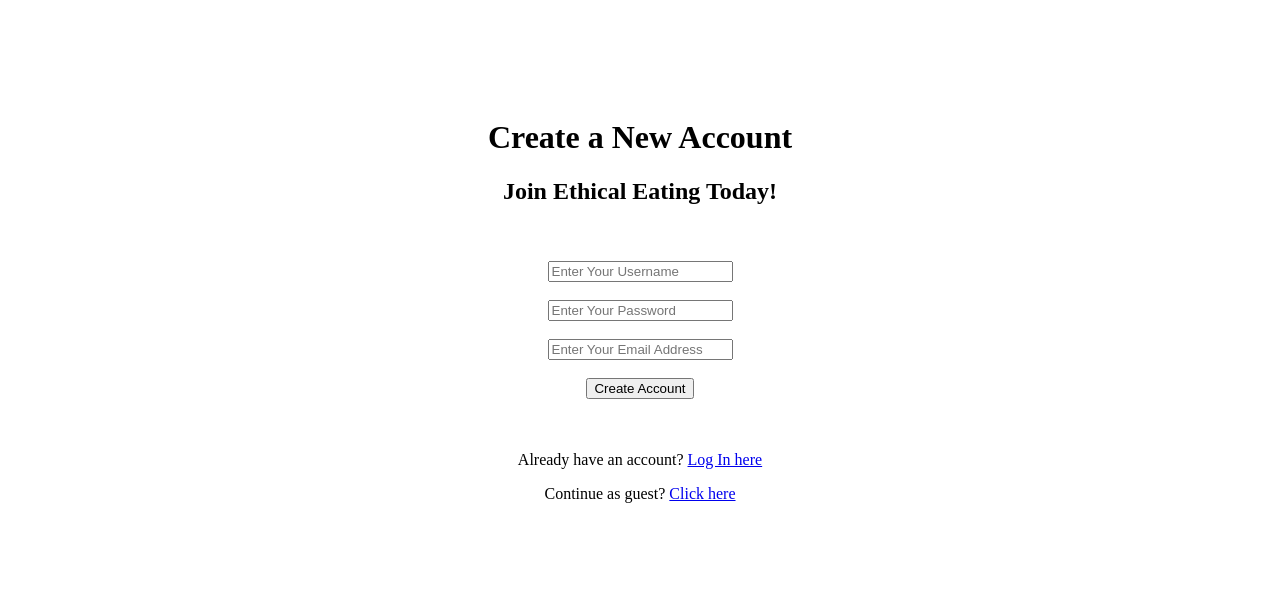
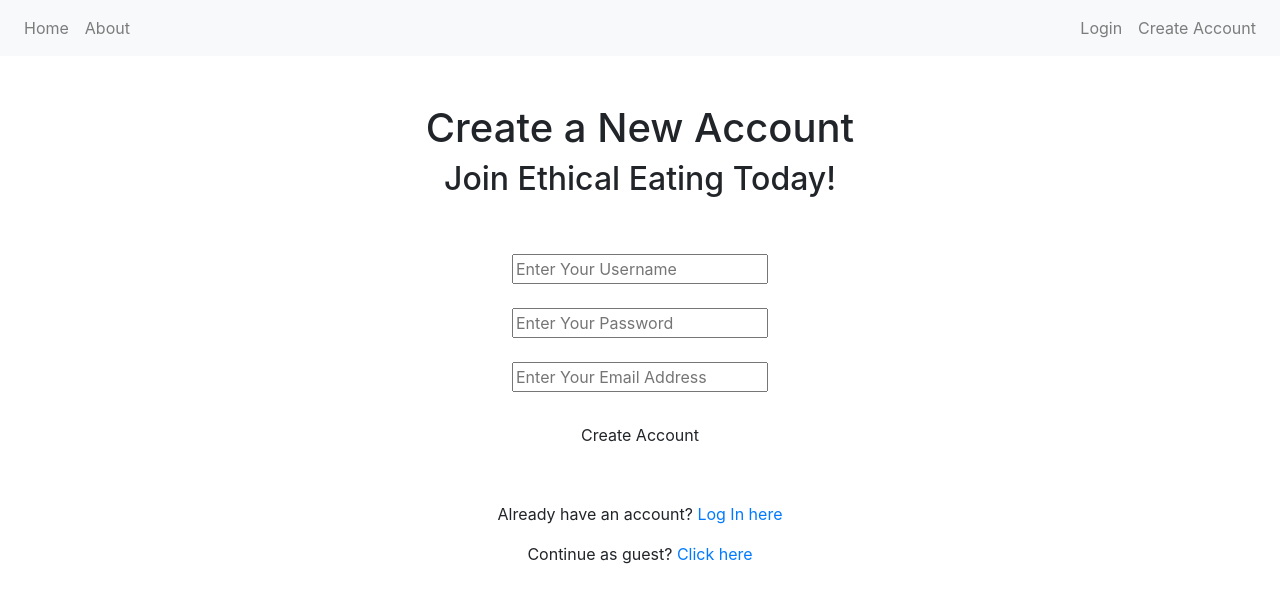
Before and after one commit to tekkosu/TheBusyBeavers, a Flask app: page /createAccount in a window 1280 px wide. Shown: the top 603 px of the page. Run offline with Flask 2, Linux system fonts and the light colour scheme; some libraries are stand-ins or nearby versions; some web fonts are replaced.

Commit message:
added base.html extension and fixed the login links preventing the page from loading

```diff
--- a/ethicalEats/templates/createAccount.html
+++ b/ethicalEats/templates/createAccount.html
@@ -1,25 +1,30 @@
-<!DOCTYPE html>
-<html>
-    <head>
-        <meta charset="UTF-8">
-        <title> Create Account </title>
-    </head>
-    <body></br></br></br></br></br>
-        <div align="center">
-          <div align="center" class="border">
+{% extends "base.html" %}
+
+{% block head %}
+
+{% endblock %}
+
+
+{% block body %}
+
+    <div class="container">
+        <br>
+        <br>
+
+          <div align="center">
              <div class="header">
                 <h1 class="word">Create a New Account</h1>
                 <h2 class="word">Join Ethical Eating Today!</h2>
              </div></br></br>
-                <form action="{{url_for('createAccount')}}" method="post">
+                <form action="/createAccount" method="post">
                     <input id="username" name="username" type="text" placeholder="Enter Your Username" class="textbox"/></br></br>
                     <input id="password" name="password" type="password" placeholder="Enter Your Password" class="textbox"/></br></br>
                     <input id="email" name="email" type="text" placeholder="Enter Your Email Address" class="textbox"/></br></br>
                     <input type="submit" class="btn" value="Create Account"></br>
-		</form></br></br>
-            <p class="bottom">Already have an account?  <a class="bottom" href="{{url_for('login')}}"> Log In here</a></p>
-			<p class="bottom">Continue as guest?  <a class="bottom" href="{{url_for('login')}}"> Click here</a></p>
+		        </form></br></br>
+            <p class="bottom">Already have an account?  <a class="bottom" href="/login"> Log In here</a></p>
+			<p class="bottom">Continue as guest?  <a class="bottom" href="/login"> Click here</a></p>
           </div>
-        </div>
-    </body>
-</html>
+
+    </div>
+{% endblock %}
```
